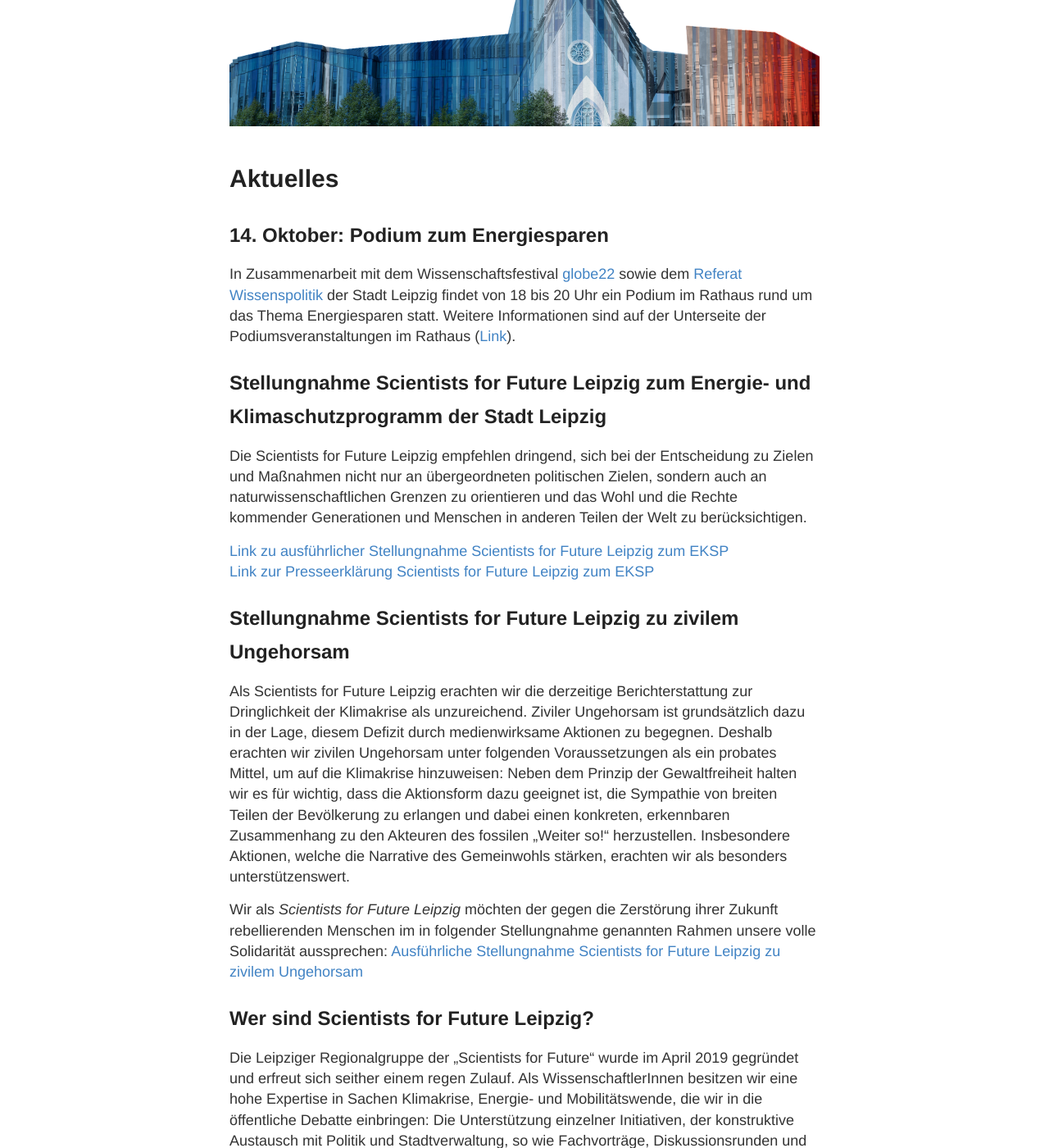
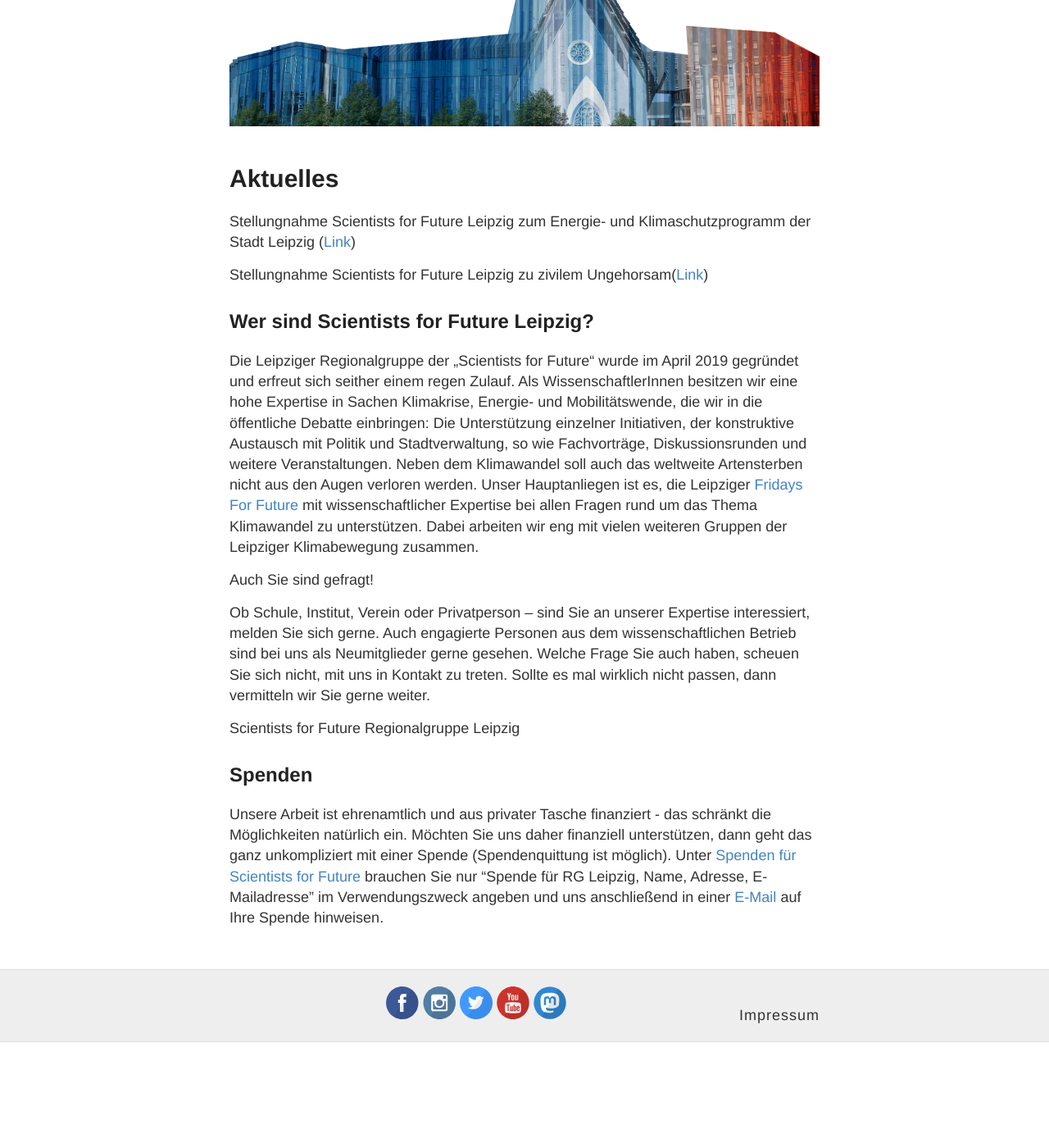
Before and after one commit to s4f-leipzig/s4f-leipzig.github.io, a Jekyll site: the page built from index.md, in a window 1280 px wide and 1400 px high, scrolled down 361 px. Shown: the whole window at 82% size. Built offline with Jekyll 4.4.1, drawn with Linux system fonts in a browser that asks for light colours; after the commit the page ends 1632 px from its top, so only the background shows below that.

Commit message:
Update index.md

```diff
--- a/index.md
+++ b/index.md
@@ -3,22 +3,9 @@
 title: Aktuelles
 ---
 
-<h2>14. Oktober: <a href="https://s4f-leipzig.de/podium/">Podium</a> zum Energiesparen</h2>
-In Zusammenarbeit mit dem Wissenschaftsfestival <a href="https://www.globe-festival.de/">globe22</a> sowie dem <a href="https://www.leipzig.de/buergerservice-und-verwaltung/aemter-und-behoerdengaenge/behoerden-und-dienstleistungen/dienststelle/referat-wissenspolitik-0117">Referat Wissenspolitik</a> der Stadt Leipzig findet von 18 bis 20 Uhr ein Podium im Rathaus rund um das Thema Energiesparen statt. Weitere Informationen sind auf der Unterseite der Podiumsveranstaltungen im Rathaus (<a href="https://s4f-leipzig.de/podium/">Link</a>).
+Stellungnahme Scientists for Future Leipzig zum Energie- und Klimaschutzprogramm der Stadt Leipzig (<a target="blank" href="https://s4f-leipzig.de/stellungnahmen">Link</a>)<br>
 
-
-<h2>Stellungnahme Scientists for Future Leipzig zum Energie- und Klimaschutzprogramm der Stadt Leipzig</h2>
-
-<p>Die Scientists for Future Leipzig empfehlen dringend, sich bei der Entscheidung zu Zielen und Maßnahmen nicht nur an übergeordneten politischen Zielen, sondern auch an naturwissenschaftlichen Grenzen zu orientieren und das Wohl und die Rechte kommender Generationen und Menschen in anderen Teilen der Welt zu berücksichtigen.</p>
-
-<a href="https://s4f-leipzig.de/documents/221010_Stellungnahme_EKSP.pdf">Link zu ausführlicher Stellungnahme Scientists for Future Leipzig zum EKSP</a><br>
-<a href="https://s4f-leipzig.de/documents/221010_Presseerklaerug.pdf">Link zur Presseerklärung Scientists for Future Leipzig zum EKSP</a>
-
-<h2>Stellungnahme Scientists for Future Leipzig zu zivilem Ungehorsam</h2>
-
-<p>Als Scientists for Future Leipzig erachten wir die derzeitige Berichterstattung zur Dringlichkeit der Klimakrise als unzureichend. Ziviler Ungehorsam ist grundsätzlich dazu in der Lage, diesem Defizit durch medienwirksame Aktionen zu begegnen. Deshalb erachten wir zivilen Ungehorsam unter folgenden Voraussetzungen als ein probates Mittel, um auf die Klimakrise hinzuweisen: Neben dem Prinzip der Gewaltfreiheit halten wir es für wichtig, dass die Aktionsform dazu geeignet ist, die Sympathie von breiten Teilen der Bevölkerung zu erlangen und dabei einen konkreten, erkennbaren Zusammenhang zu den Akteuren des fossilen „Weiter so!“ herzustellen. Insbesondere Aktionen, welche die Narrative des Gemeinwohls stärken, erachten wir als besonders unterstützenswert.</p>
-
-Wir als <i>Scientists for Future Leipzig</i> möchten der gegen die Zerstörung ihrer Zukunft rebellierenden Menschen im in folgender Stellungnahme genannten Rahmen unsere volle Solidarität aussprechen: <a href="https://s4f-leipzig.de/documents/Stellungnahme_zU_S4F_Leipzig.pdf"> Ausführliche Stellungnahme Scientists for Future Leipzig zu zivilem Ungehorsam</a>
+Stellungnahme Scientists for Future Leipzig zu zivilem Ungehorsam(<a target="blank" href="https://s4f-leipzig.de/stellungnahmen">Link</a>)<br>
 
 
 <h2>Wer sind Scientists for Future Leipzig?</h2>
```
